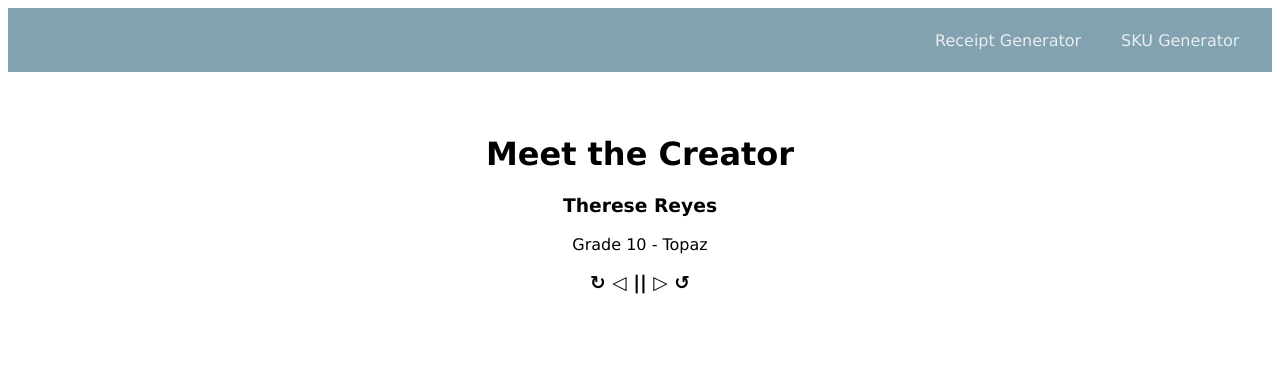
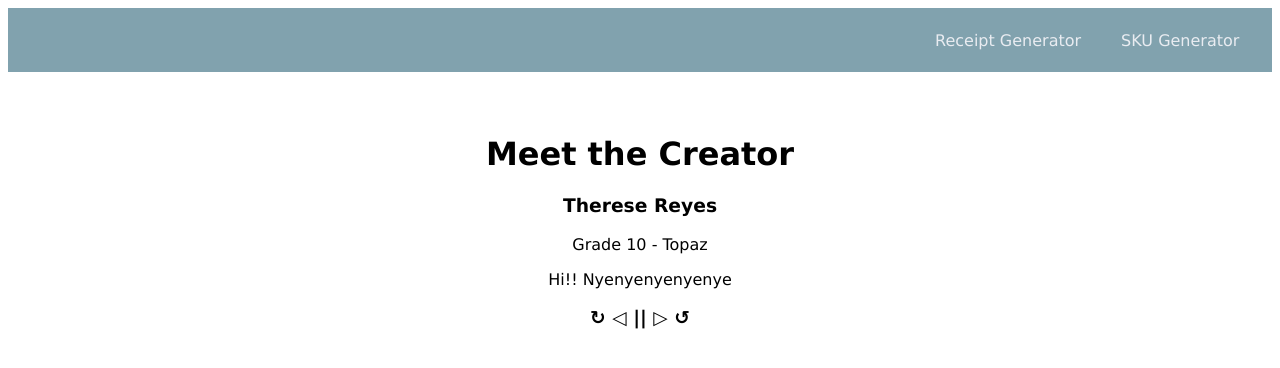
Before and after one commit to reiy3s/FV_ICT10_Q2Project_Reyes_Therese, a plain HTML site: page meetthecreator.html in a window 1280 px wide. Drawn offline with Linux system fonts and the light colour scheme.

Commit message:
Update meetthecreator.html

```diff
--- a/meetthecreator.html
+++ b/meetthecreator.html
@@ -52,6 +52,8 @@
         <h3> Therese Reyes </h3>
             <p> Grade 10 - Topaz </p>
 
+            <p> Hi!! Nyenyenyenyenye </p>
+
         <h3 id="divider"> ↻     ◁     ||     ▷      ↺ </h3>
 
     </div>
```
